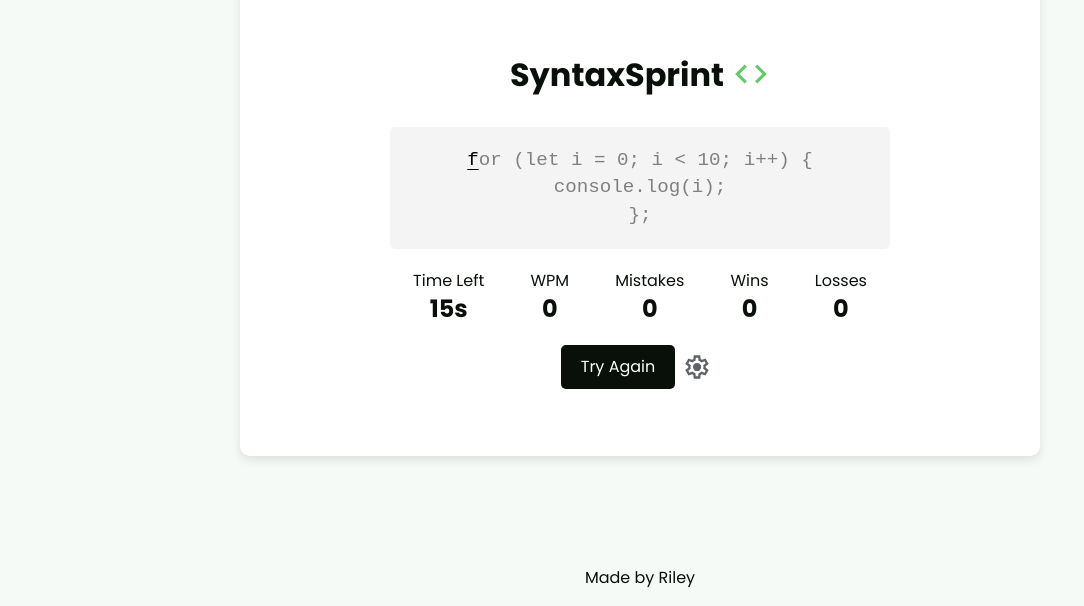
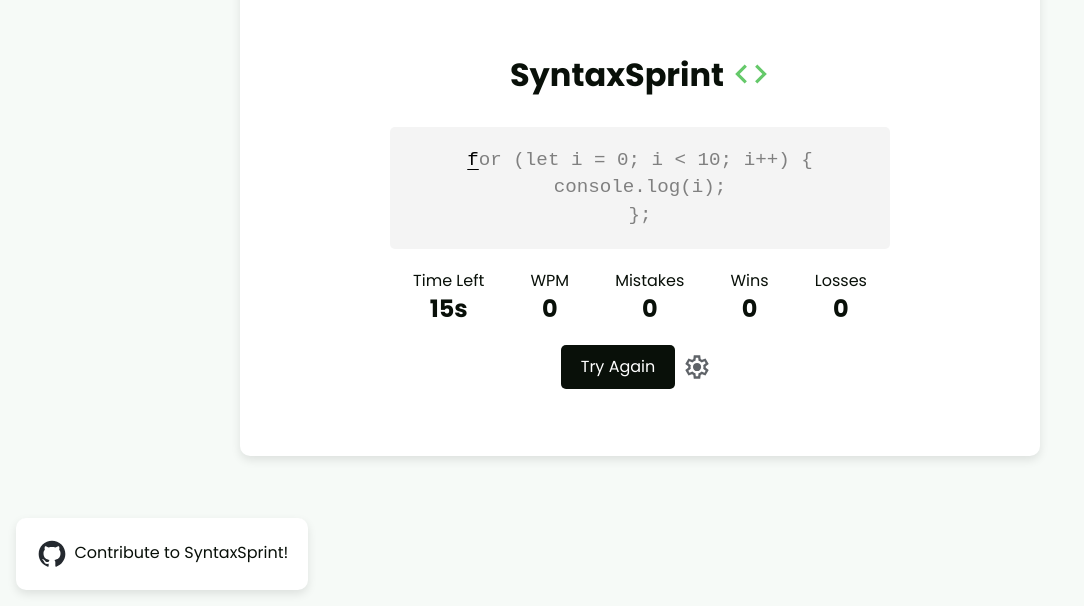
Before and after one commit to rbrickmn/syntaxsprint-app, a React (Vite) app: page / in a window 1280 px wide. Shown: the part 194-800 px from the top of the page, without its empty margins (0-1084 px from the left). Built offline with nearby package versions, Linux system fonts and the light colour scheme.

Commit message:
Add contribute button to bottom left of game window

```diff
--- a/src/App.jsx
+++ b/src/App.jsx
@@ -7,6 +7,26 @@
   return (
     <>
       <AppContainer />
+      <footer>
+        <a href="https://github.com/rbrickmn/syntaxsprint-app" target="blank">
+          <button className="made-by">
+            <svg
+              width="32"
+              height="32"
+              viewBox="0 0 24 24"
+              fill="none"
+              xmlns="http://www.w3.org/2000/svg"
+              className="made-by-svg"
+            >
+              <path
+                d="M12 2C10.6868 2 9.38642 2.25866 8.17317 2.7612C6.95991 3.26375 5.85752 4.00035 4.92893 4.92893C3.05357 6.8043 2 9.34784 2 12C2 16.42 4.87 20.17 8.84 21.5C9.34 21.58 9.5 21.27 9.5 21V19.31C6.73 19.91 6.14 17.97 6.14 17.97C5.68 16.81 5.03 16.5 5.03 16.5C4.12 15.88 5.1 15.9 5.1 15.9C6.1 15.97 6.63 16.93 6.63 16.93C7.5 18.45 8.97 18 9.54 17.76C9.63 17.11 9.89 16.67 10.17 16.42C7.95 16.17 5.62 15.31 5.62 11.5C5.62 10.39 6 9.5 6.65 8.79C6.55 8.54 6.2 7.5 6.75 6.15C6.75 6.15 7.59 5.88 9.5 7.17C10.29 6.95 11.15 6.84 12 6.84C12.85 6.84 13.71 6.95 14.5 7.17C16.41 5.88 17.25 6.15 17.25 6.15C17.8 7.5 17.45 8.54 17.35 8.79C18 9.5 18.38 10.39 18.38 11.5C18.38 15.32 16.04 16.16 13.81 16.41C14.17 16.72 14.5 17.33 14.5 18.26V21C14.5 21.27 14.66 21.59 15.17 21.5C19.14 20.16 22 16.42 22 12C22 10.6868 21.7413 9.38642 21.2388 8.17317C20.7362 6.95991 19.9997 5.85752 19.0711 4.92893C18.1425 4.00035 17.0401 3.26375 15.8268 2.7612C14.6136 2.25866 13.3132 2 12 2Z"
+                fill="#24292f"
+              ></path>
+            </svg>
+            Contribute to SyntaxSprint!
+          </button>
+        </a>
+      </footer>
     </>
   );
 }
--- a/src/components/AppContainer/AppContainer.css
+++ b/src/components/AppContainer/AppContainer.css
@@ -20,10 +20,23 @@
 
 .made-by {
   font-size: 1rem;
-  border-radius: 25px;
-  padding: 0;
+  border-radius: 10px;
+  padding: 20px;
   transition: all 0.3s;
-  cursor: unset;
+  cursor: pointer;
+  border-radius: 10px;
+  background-color: var(--background-container);
+  box-shadow: 0 4px 10px rgba(0, 0, 0, 0.1);
+  vertical-align: middle;
+  text-align: center;
+}
+
+.made-by:hover {
+  background-color: var(--primary);
+  color: var(--background);
+  .made-by-svg path {
+    fill: var(--background);
+  }
 }
 
 .made-by-svg {
--- a/src/components/AppContainer/AppContainer.jsx
+++ b/src/components/AppContainer/AppContainer.jsx
@@ -5,12 +5,10 @@
 import SyntaxSprint from "../SyntaxSprint/SyntaxSprint";
 import Header from "../Header/Header";
 
-
-
 const AppContainer = () => {
   useEffect(() => {
-    const theme = localStorage.getItem('theme') || 'light';
-    document.documentElement.setAttribute('data-theme', theme);
+    const theme = localStorage.getItem("theme") || "light";
+    document.documentElement.setAttribute("data-theme", theme);
   }, []);
 
   return (
@@ -20,18 +18,6 @@
           <Header />
           <SyntaxSprint />
         </div>
-        <footer>
-          <button className="made-by">
-            Made by{" "}
-            <a
-              href="https://www.github.com/rbrickmn"
-              target="_blank"
-              className="footer-link"
-            >
-              Riley
-            </a>
-          </button>
-        </footer>
       </div>
     </>
   );
```
